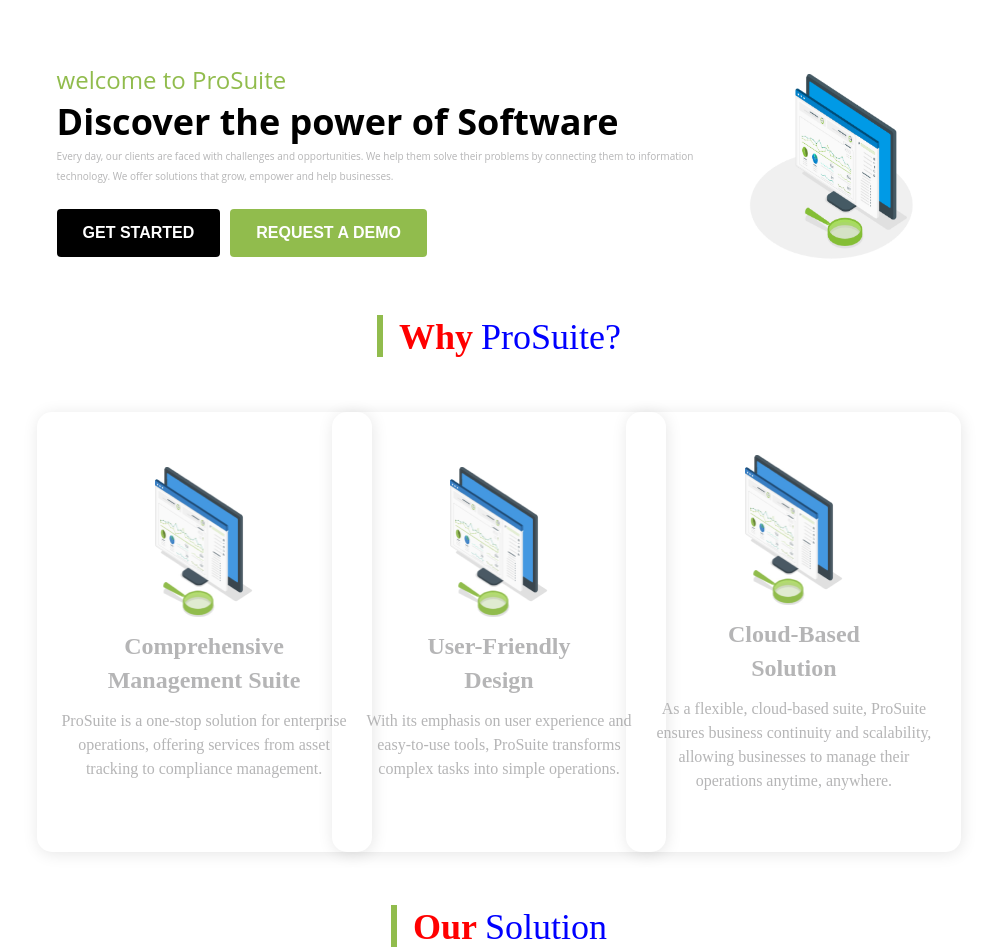
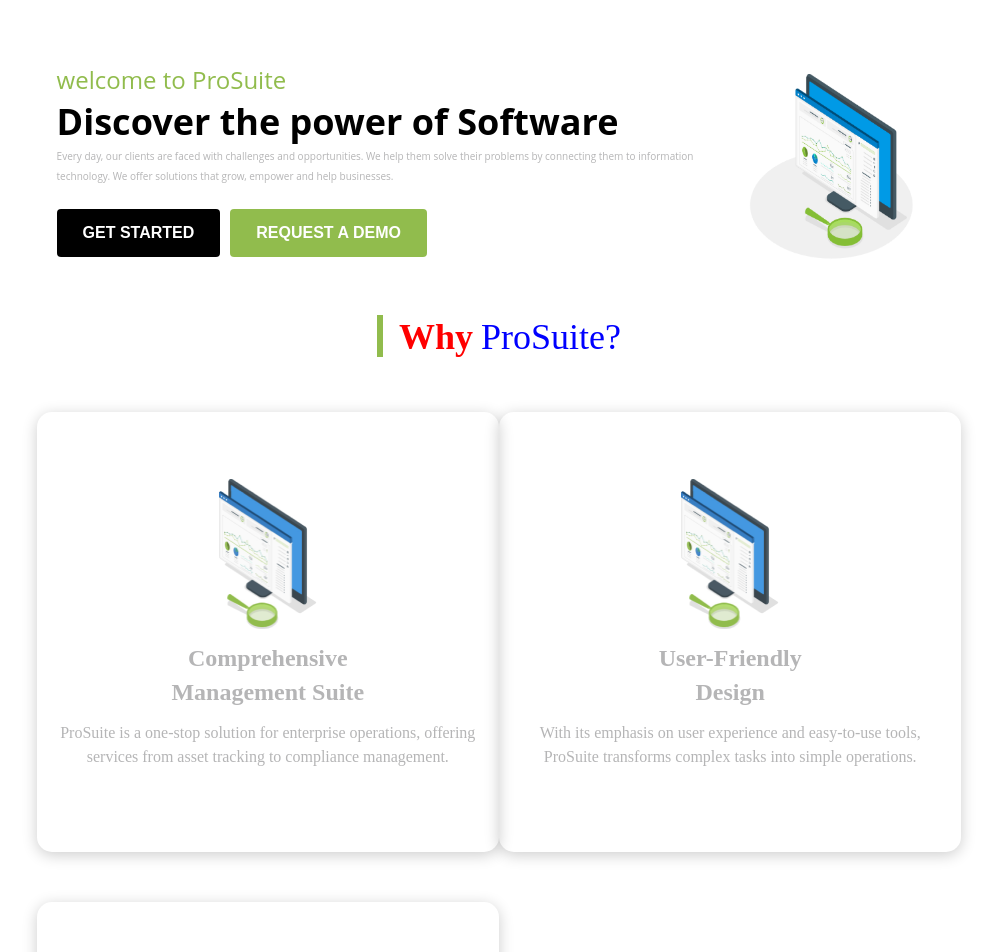
Before and after one commit to moraswi/pro-suite, a React (Create React App) app: page / in a window 1280 px wide. Shown: the top 952 px of the page, without its empty margins (141-1138 px from the left). Built offline with nearby package versions, Linux system fonts and the light colour scheme.

Commit message:
our solution

```diff
--- a/src/styles/AboutUs.css
+++ b/src/styles/AboutUs.css
@@ -8,7 +8,7 @@
   .vertical-line {
     border-left: 6px solid #91BC4D;
     height: 42px;
-    width: 6px;
+   width: 6px;
     margin-right: 10px;
     margin-bottom: -8px;
     display: inline-block;
@@ -58,21 +58,24 @@
   }
 
   .listItem{
-     /* width: 100%;  */
+     width: 100%;
      height: auto;
     display: grid;
-    grid-template-columns: 1fr 1fr 1fr;
+    /* grid-template-columns: 1fr 1fr 1fr; */
+    grid-template-columns: repeat(auto-fit, minmax(400px,1fr));
+    grid-gap: 40px;
     place-items: center;
 
   }
 
-  /* .itemContainer {
+  .itemContainer {
     border-radius: 15px;
     width: 400px;
     height: 400px;
     margin: 5px;
     box-shadow: 0px 3px 15px rgba(0, 0, 0, 0.2);
-  } */
+    position: relative;
+  }
 
   .screen{
 
```
